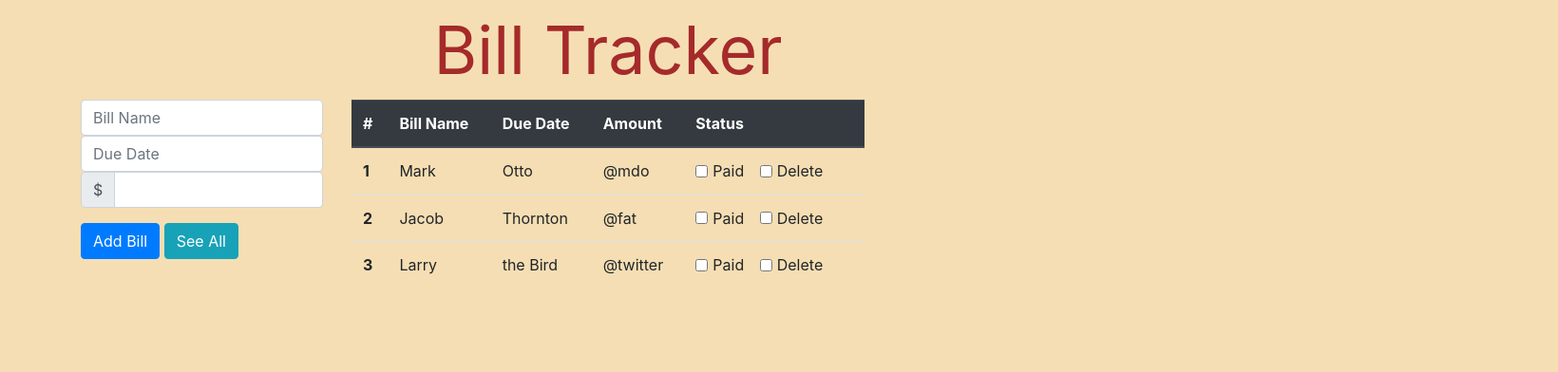
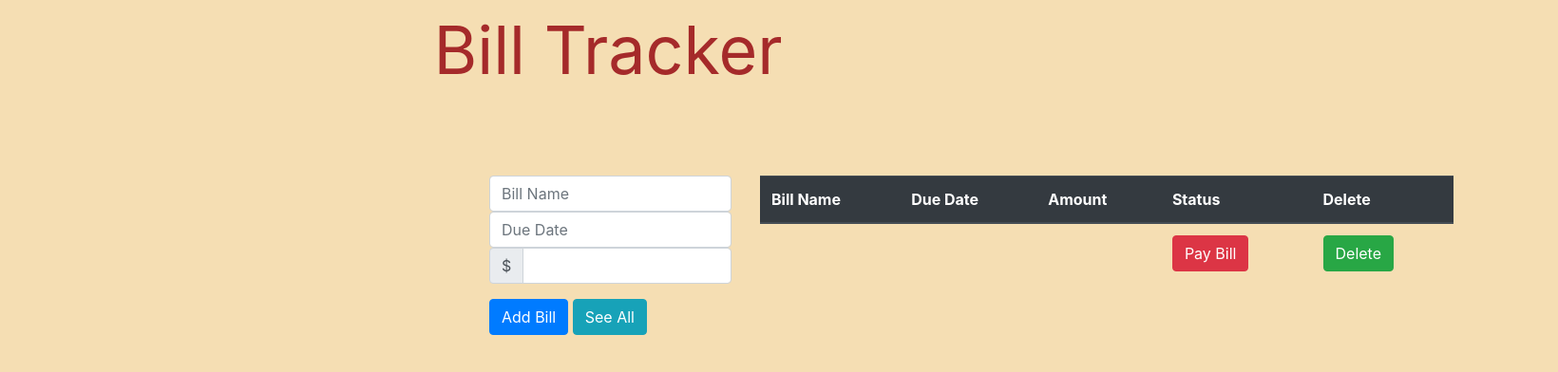
Before and after one commit to chaalexander/class, a website: page public/index.html in a window 1280 px wide. Shown: the whole page at 95% size, 1640 px wide, since content can reach past the window. Drawn offline with nearby package versions, Linux system fonts and the light colour scheme.

Commit message:
empty divs

```diff
--- a/public/assets/css/style.css
+++ b/public/assets/css/style.css
@@ -8,3 +8,8 @@ header {
   font-size: 70px;
   color: #a52a2a;
 }
+
+.container {
+  margin-top: 80px;
+  margin-left: 500px;
+}
--- a/public/index.html
+++ b/public/index.html
@@ -3,7 +3,7 @@
   <head>
     <meta charset="UTF-8" />
     <meta name="viewport" content="width=device-width, initial-scale=1.0" />
-    <title>Document</title>
+    <title>Bill Tracker</title>
     <link
       rel="stylesheet"
       href="https://stackpath.bootstrapcdn.com/bootstrap/4.5.0/css/bootstrap.min.css"
@@ -20,7 +20,7 @@
     <aside>
       <div class="container">
         <div class="row">
-          <div class="col-sm-3">
+          <div class="col-sm-3" id="add">
             <input
               class="form-control"
               type="text"
@@ -51,106 +51,31 @@
               See All
             </button>
           </div>
-          <div class="col-sm-6">
+          <div class="col-sm-8" id="allbill">
             <table class="table">
               <thead class="thead-dark">
                 <tr>
-                  <th scope="col">#</th>
                   <th scope="col">Bill Name</th>
                   <th scope="col">Due Date</th>
                   <th scope="col">Amount</th>
                   <th scope="col">Status</th>
+                  <th scope="col">Delete</th>
                 </tr>
               </thead>
               <tbody>
                 <tr>
-                  <th scope="row">1</th>
-                  <td>Mark</td>
-                  <td>Otto</td>
-                  <td>@mdo</td>
+                  <td id="billName"></td>
+                  <td id="dueDate"></td>
+                  <td id="amount"></td>
                   <td>
-                    <div class="form-check form-check-inline">
-                      <input
-                        class="form-check-input"
-                        type="checkbox"
-                        id="inlineCheckbox1"
-                        value="option1"
-                      />
-                      <label class="form-check-label" for="inlineCheckbox1"
-                        >Paid</label
-                      >
-                    </div>
-                    <div class="form-check form-check-inline">
-                      <input
-                        class="form-check-input"
-                        type="checkbox"
-                        id="inlineCheckbox2"
-                        value="option2"
-                      />
-                      <label class="form-check-label" for="inlineCheckbox2"
-                        >Delete</label
-                      >
-                    </div>
+                    <button type="button" class="btn btn-danger" id="paid">
+                      Pay Bill
+                    </button>
                   </td>
-                </tr>
-                <tr>
-                  <th scope="row">2</th>
-                  <td>Jacob</td>
-                  <td>Thornton</td>
-                  <td>@fat</td>
                   <td>
-                    <div class="form-check form-check-inline">
-                      <input
-                        class="form-check-input"
-                        type="checkbox"
-                        id="inlineCheckbox1"
-                        value="option1"
-                      />
-                      <label class="form-check-label" for="inlineCheckbox1"
-                        >Paid</label
-                      >
-                    </div>
-                    <div class="form-check form-check-inline">
-                      <input
-                        class="form-check-input"
-                        type="checkbox"
-                        id="inlineCheckbox2"
-                        value="option2"
-                      />
-                      <label class="form-check-label" for="inlineCheckbox2"
-                        >Delete</label
-                      >
-                    </div>
-                  </td>
-                </tr>
-                <tr>
-                  <th scope="row">3</th>
-                  <td>Larry</td>
-                  <td>the Bird</td>
-                  <td>@twitter</td>
-                  <td>
-                    <div class="form-check form-check-inline">
-                      <input
-                        class="form-check-input"
-                        type="checkbox"
-                        id="inlineCheckbox1"
-                        value="option1"
-                      />
-                      <label class="form-check-label" for="inlineCheckbox1"
-                        >Paid</label
-                      >
-                    </div>
-                    <div class="form-check form-check-inline">
-                      <input
-                        class="form-check-input"
-                        type="checkbox"
-                        id="inlineCheckbox2"
-                        value="option2"
-                      />
-                      <label class="form-check-label" for="inlineCheckbox2"
-                        >Delete</label
-                      >
-                    </div>
+                    <button type="button" class="btn btn-success" id="delete">
+                      Delete
+                    </button>
                   </td>
                 </tr>
               </tbody>
```
Also changed, not shown: README.md.
